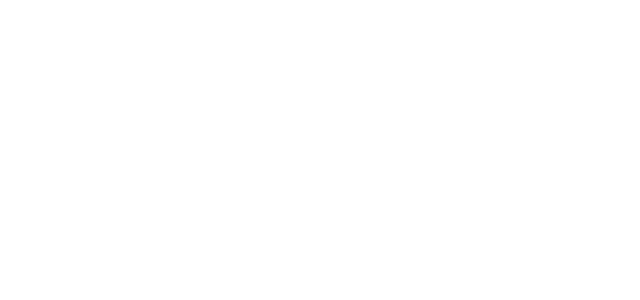
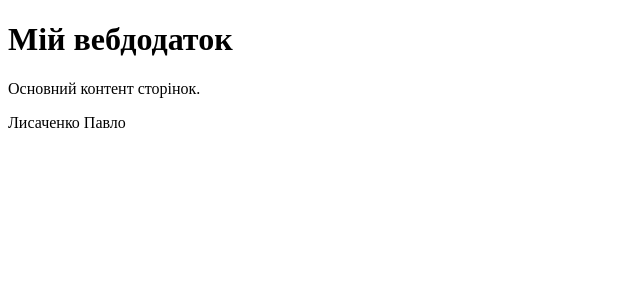
Before and after one commit to kap2z/my-angular-app, an Angular app: page / in a window 1280 px wide. Shown: the top 300 px of the page, without its empty margins (0-640 px from the left). Built offline with nearby package versions, Linux system fonts and the light colour scheme.

Commit message:
Лаб1, перша спроба

```diff
--- a/src/app/app.html
+++ b/src/app/app.html
@@ -1 +1 @@
-<router-outlet />
+<router-outlet></router-outlet>
--- a/src/app/app.routes.ts
+++ b/src/app/app.routes.ts
@@ -1,3 +1,6 @@
 import { Routes } from '@angular/router';
+import { Layout } from './layout/layout';
 
-export const routes: Routes = [];
+export const routes: Routes = [
+  { path: '', component: Layout },
+];
--- /dev/null
+++ b/src/app/layout/layout.html
@@ -0,0 +1,11 @@
+<header>
+  <h1>{{ appTitle }}</h1>
+</header>
+
+<main>
+  <p>Основний контент сторінок.</p>
+</main>
+
+<footer>
+  <p>Лисаченко Павло</p>
+</footer>
--- /dev/null
+++ b/src/app/layout/layout.ts
@@ -0,0 +1,12 @@
+import { Component } from '@angular/core';
+
+@Component({
+  selector: 'app-layout',
+  standalone: true,          // если этой строки нет — добавь
+  imports: [],
+  templateUrl: './layout.html',
+  styleUrl: './layout.css',
+})
+export class Layout {
+  appTitle = 'Мій вебдодаток';  // тут напиши название своего вебдодатку
+}
```
Also changed, not shown: src/app/layout/layout.css (added), 1 other file (tests, documents, lock files or other folders).
